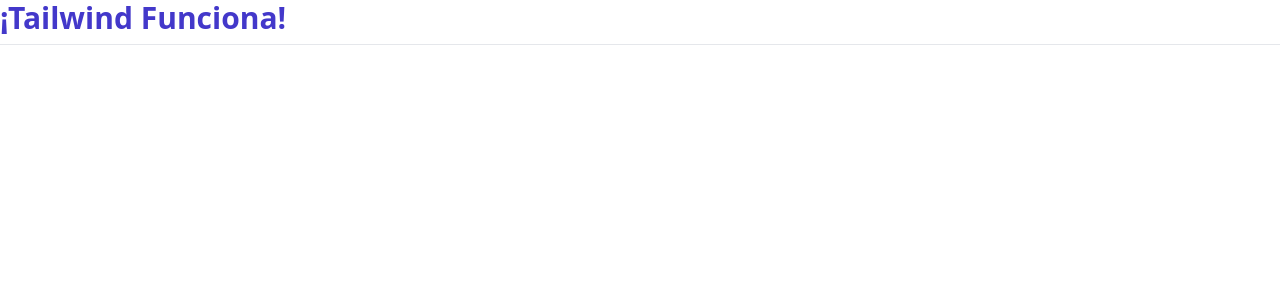
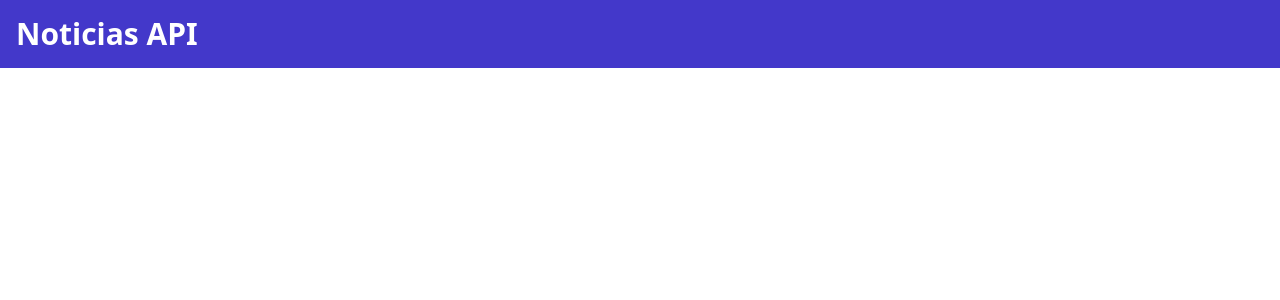
Before and after one commit to kevincisnero01/buscador_noticias_client_react, a React (Vite) app: page / in a window 1280 px wide. Shown: the top 300 px of the page. Built offline with nearby package versions, Linux system fonts and the light colour scheme.

Commit message:
feat(layout): add header component

```diff
--- a/src/App.jsx
+++ b/src/App.jsx
@@ -1,13 +1,12 @@
 import { useState } from 'react'
-
+import Header from './components/Header'
 
 function App() {
-
   return (
     <>
-      <h1 class="text-3xl font-extrabold text-indigo-700 mb-3 border-b pb-2">
-            ¡Tailwind Funciona!
-        </h1>
+        <Header
+          title="Noticias API"
+        />
     </>
   )
 }
--- /dev/null
+++ b/src/components/Header.jsx
@@ -0,0 +1,12 @@
+
+function Header({title}) {
+  return (
+    <>
+      <h1 class="text-3xl font-extrabold text-white bg-indigo-700 p-4">
+          {title}
+        </h1>
+    </>
+  )
+}
+
+export default Header
```
